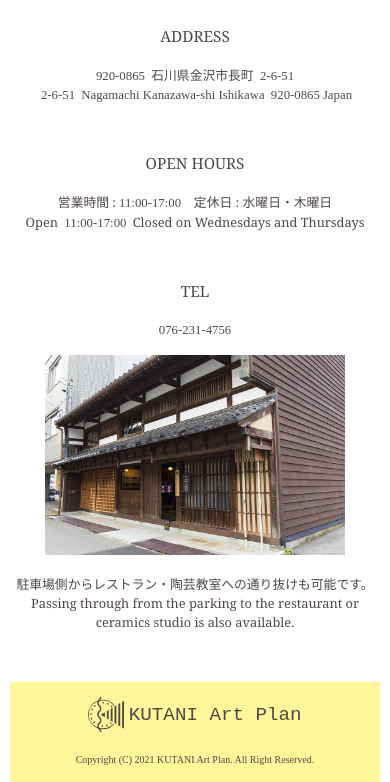
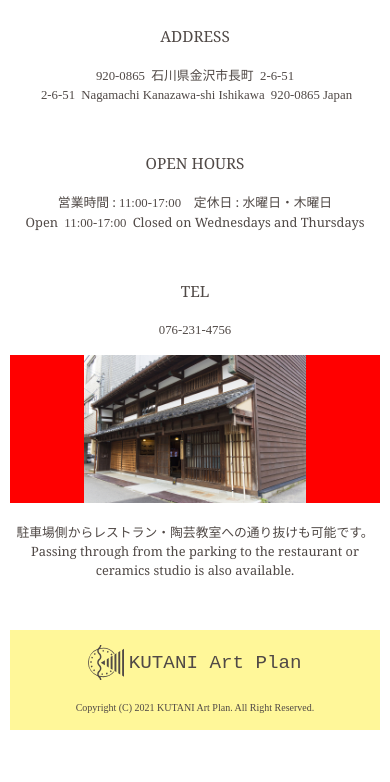
Before and after one commit to yamame1212/yamame1212.github.io, a plain HTML site: page access/access.html in a window 390 px wide. Shown: the part 798-1580 px from the top of the page. After the commit the page ends 1528 px from the top, so only its background shows below. Drawn offline with nearby package versions, Linux system fonts and the light colour scheme.

Commit message:
アクセス画像サイズ変更

```diff
--- a/css/style.css
+++ b/css/style.css
@@ -518,9 +518,11 @@ margin-bottom: var(--space1);
     display: flex;
     justify-content: center;
     margin-bottom: var(--space1);
-    height: 200px;
+    background-color: red;
 }
-
+.accessImg img{
+   width: 30%;
+}
 /* ------------------------------------------- */
 /*  予約　　　　　　　　　　　　　　　　　　　　　 */
 /* ------------------------------------------- */
@@ -916,6 +918,13 @@ td{
         margin: 0 auto;
     }
 
+    /* ----------------------------------- */
+    /* アクセス　                              */
+    /* ----------------------------------- */
+
+    .accessImg img{
+        width: 60%;
+     }
 
     /* ----------------------------------- */
     /* 予約　                              */
```
Also changed, not shown: サイトURL.txt (added).
